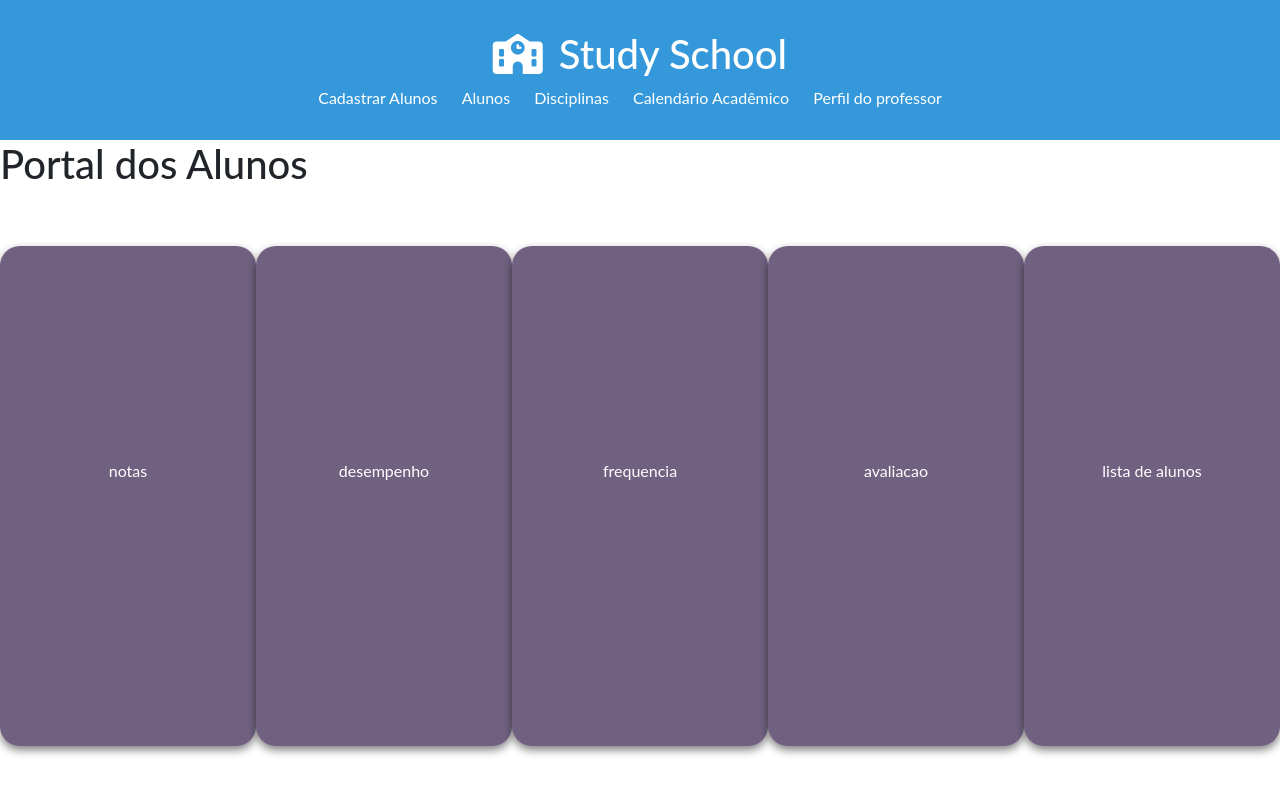
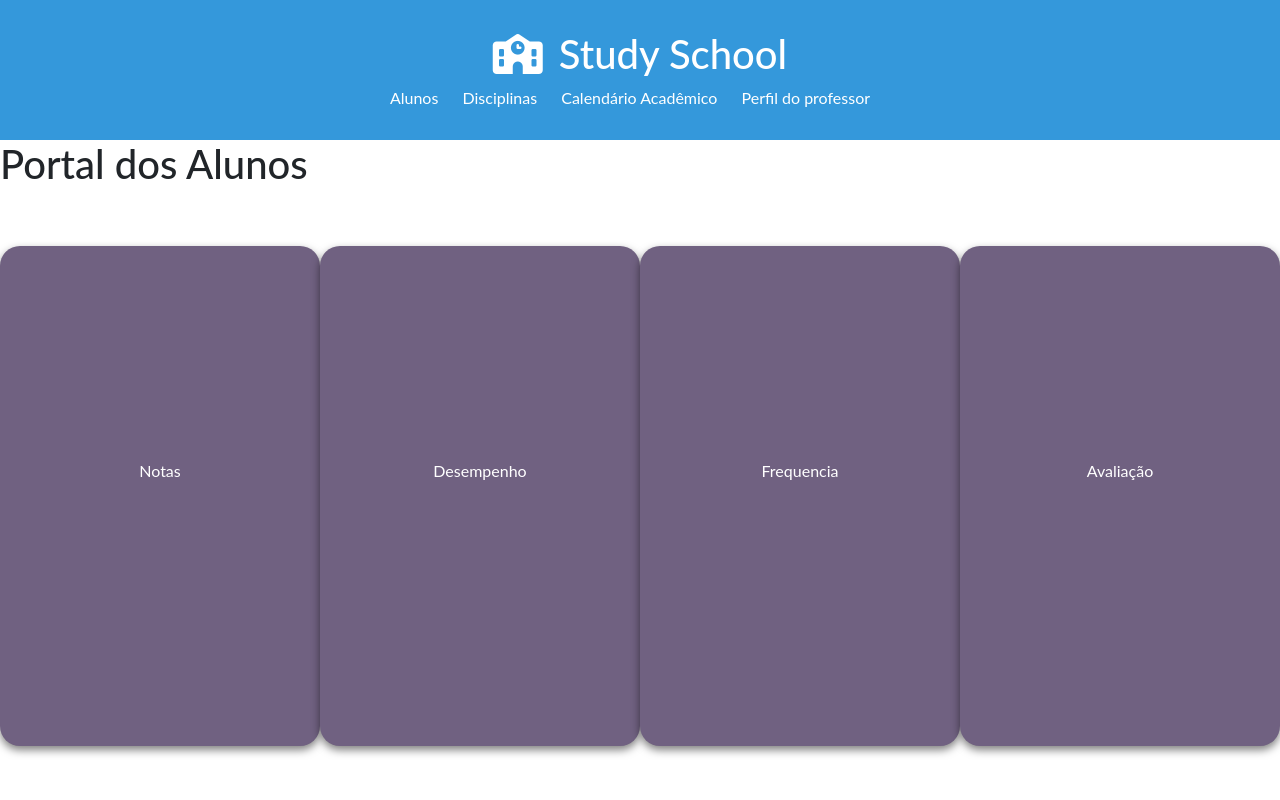
Before and after one commit to Gabrielqlandim/StudySchool-Projeto, a Django app: page /alunos/ in a window 1280 px wide. Run offline with Django 5.2, Linux system fonts and the light colour scheme; some web fonts are replaced.

Commit message:
mudanças

```diff
--- a/app/admin.py
+++ b/app/admin.py
@@ -1,3 +1 @@
 from django.contrib import admin
-
-# Register your models here.
--- a/app/templates/pages/alunos.html
+++ b/app/templates/pages/alunos.html
@@ -10,19 +10,16 @@
   <h1>Portal dos Alunos</h1>
   <section>
     <div class='grids' onclick="notas()">
-      notas
+      Notas
     </div>
     <div class='grids' onclick="desempenho()">
-      desempenho
+      Desempenho
     </div>
     <div class='grids' onclick="frequencia()">
-      frequencia
+      Frequencia
     </div>
     <div class='grids' onclick="avaliacao()">
-      avaliacao
-    </div>
-    <div class='grids' onclick="lista()">
-      lista de alunos
+      Avaliação
     </div>
   </section>
 
@@ -39,9 +36,6 @@
     function avaliacao() {
       window.location.replace("{% url 'avaliacao' %}")
     }
-    function lista() {
-      window.location.replace("{% url 'lista' %}")
-    }
   </script>
 </body>
 
--- a/app/templates/pages/header.html
+++ b/app/templates/pages/header.html
@@ -1,14 +1,39 @@
+<style>
+    #logout-btn {
+        margin-left: 375px;
+        margin-top: -5px;
+        background-color: #4CAF50;
+        color: white;
+        border: none;
+        padding: 10px 20px;
+        text-align: center;
+        text-decoration: none;
+        display: inline-block;
+        font-size: 16px;
+        cursor: pointer;
+        border-radius: 5px;
+    }
+
+    #botao {
+        cursor: pointer;
+        font-size: 16px;
+        border: none;
+        border-radius: 5px;
+        padding: 5px 10px;
+        background-color: #c5c5b7;
+    }
+</style>
 <header>
     <a href="{% url 'home' %}" class='logo'>
         <h1><i class="fa-solid fa-school icon"></i>Study School</h1>
     </a>
     <nav>
         <ul>
-            <li><a href="{% url 'cadastrar_alunos' %}">Cadastrar Alunos</a></li>
             <li><a href="{% url 'alunos' %}">Alunos</a></li>
             <li><a href="{% url 'disciplinas' %}">Disciplinas</a></li>
             <li><a href="{% url 'calendario_academico' %}">Calendário Acadêmico</a></li>
             <li><a href="{% url 'perfil' %}">Perfil do professor</a></li>
+
         </ul>
     </nav>
 </header>
--- a/app/templates/pages/perfil.html
+++ b/app/templates/pages/perfil.html
@@ -8,7 +8,9 @@
 
 
   <h1>Perfil do professor</h1>
-
+  <form action  = "{% url 'login' %}" method="POST">{% csrf_token %}
+    <input type="submit" value="Logout" id="botao">
+  </form>
 </body>
 
 </html>
--- a/app/views.py
+++ b/app/views.py
@@ -2,8 +2,16 @@ from django.contrib.auth.models import User
 from django.shortcuts import render
 from django.http import HttpResponse,HttpResponseRedirect
 from django.contrib import messages
-from django.contrib.auth import authenticate
+from django.contrib.auth import authenticate,logout
 from django.contrib.auth import login as lg
+
+#home
+def home(request):
+    print(request.user.is_authenticated, request.user.is_active)
+    if request.user.is_authenticated and request.user.is_active:
+        return render(request, 'pages/home.html')
+    else:
+        return HttpResponse('Você precisa estar logado!')
 
 #login
 def login(request):
@@ -17,10 +25,11 @@ def login(request):
 
         if user:
             lg(request, user)
-            return render(request, 'pages/home.html')
+            return HttpResponseRedirect('/home')
         else:
             print(user)
             return HttpResponse('email ou senha invalidos')
+
 
 def cadastro_prof(request):
     if request.method == 'GET':
@@ -42,19 +51,9 @@ def cadastro_prof(request):
             messages.success(request, 'Usuário cadastrado!')
         return HttpResponseRedirect('/')
 
-
 #cadastro de aluno
 def criar_aluno(request):
     return
-
-
-#home
-def home(request):
-    print(request.user.is_authenticated, request.user.is_active)
-    if request.user.is_authenticated and request.user.is_active:
-        return render(request, 'pages/home.html')
-    else:
-        return HttpResponse('Você precisa estar logado!')
 
 def alunos(request):
     return render(request, 'pages/alunos.html')
@@ -66,13 +65,13 @@ def calendario_academico(request):
     return render(request, 'pages/calendario_academico.html')
 
 def perfil(request):
-    return render(request, 'pages/perfil.html')
-
-def cadastro(request):
-    return render(request, 'pages/cadastrar_alunos.html')
+    if request.method == 'GET':
+        return render(request, 'pages/perfil.html')
+    if request.method == 'POST':
+        logout(request,user)
+        return render(request, 'pages/login.html')
 
 #Alunos
-
 def alunos_notas(request):
     return render(request, 'pages/alunos/notas.html')
 
@@ -85,9 +84,6 @@ def alunos_frequencia(request):
 def alunos_avaliacao(request):
     return render(request, 'pages/alunos/avaliacao.html')
 
-def alunos_lista(request):
-    return render(request, 'pages/alunos/lista.html')
-
 def plataforma(request):
     if request.user.is_authenticated:
         return
--- a/projeto/settings.py
+++ b/projeto/settings.py
@@ -108,7 +108,7 @@ AUTH_PASSWORD_VALIDATORS = [
 # Internationalization
 # https://docs.djangoproject.com/en/5.0/topics/i18n/
 
-LANGUAGE_CODE = 'en-us'
+LANGUAGE_CODE = 'pt-BR'
 
 TIME_ZONE = 'UTC'
 
--- a/projeto/urls.py
+++ b/projeto/urls.py
@@ -4,19 +4,16 @@ from app import views
 
 urlpatterns = [
     path('', views.login, name='login'),
-    path('home', views.home, name = 'home'),
+    path('home/', views.home, name = 'home'),
     path('alunos/', views.alunos, name = 'alunos'),
     path('disciplinas/', views.disciplinas, name ='disciplinas'),
     path('calendario_academico/', views.calendario_academico, name = 'calendario_academico'),
     path('perfil/', views.perfil, name = 'perfil'),
-    path('cadastrar_alunos/', views.cadastro, name = 'cadastrar_alunos'),
     path('cadastro/', views.cadastro_prof, name = 'cadastro'),
-
 
 
     path('pages/alunos/notas/', views.alunos_notas, name= 'notas'),
     path('pages/alunos/desempenho/', views.alunos_desempenho, name= 'desempenho'),
     path('pages/alunos/frequencia/', views.alunos_frequencia, name= 'frequencia'),
     path('pages/alunos/avaliacao/', views.alunos_avaliacao, name= 'avaliacao'),
-    path('pages/alunos/lista/', views.alunos_lista, name= 'lista'),
 ]
```
Also changed, not shown: app/templates/pages/alunos/lista.html (deleted, +0 -11 lines), app/templates/pages/cadastro.html (+30 -2 lines), db.sqlite3.
